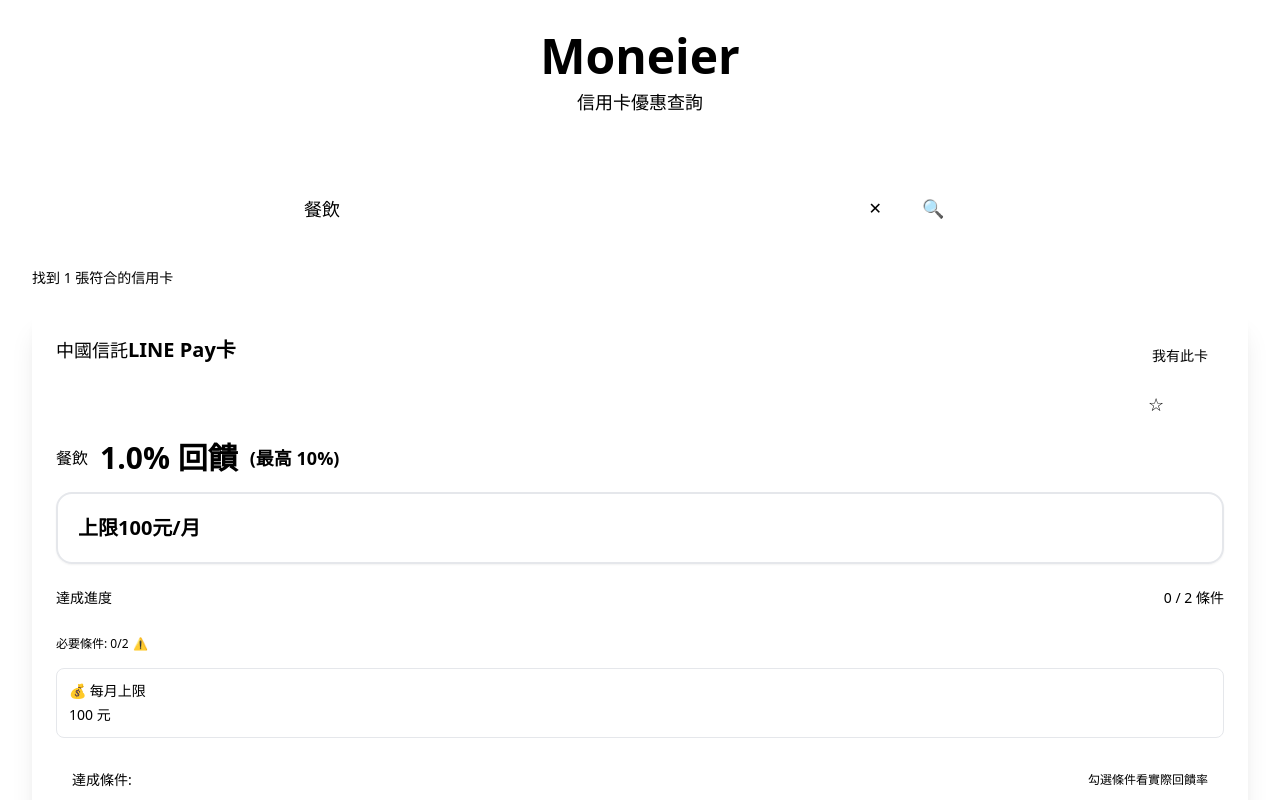
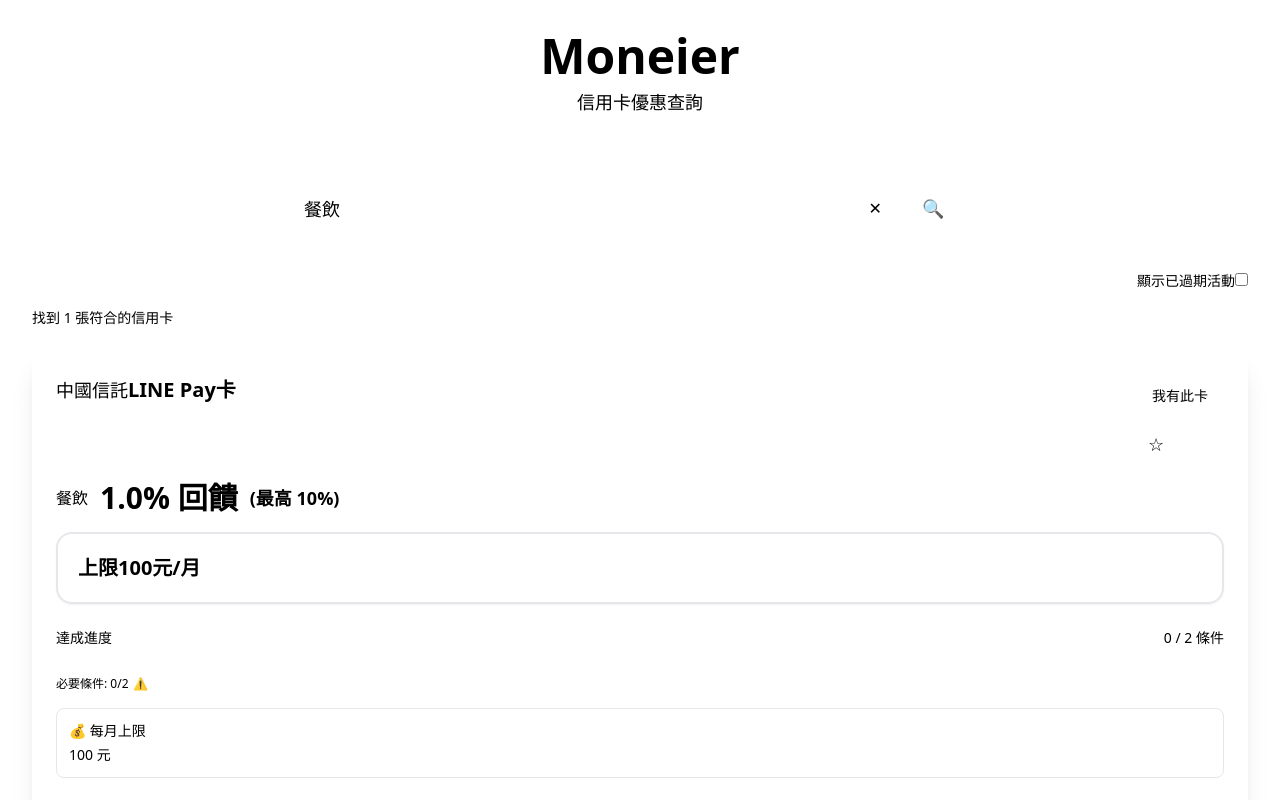
Before and after one commit to z80020100/moneier, a React (Vite) app: page / in a window 1280 px wide. Both pictures are taken after a click on the button "餐飲". Shown: the top 800 px of the page. Built offline with nearby package versions, Linux system fonts and the light colour scheme.

Commit message:
Add expired activity filter with enhanced visual indicators

```diff
--- a/src/App.tsx
+++ b/src/App.tsx
@@ -25,6 +25,7 @@
   const [favorites, setFavorites] = useState<string[]>([]);
   const [isLoading, setIsLoading] = useState(true);
   const [hasSearched, setHasSearched] = useState(false);
+  const [showExpired, setShowExpired] = useState(false);
 
   // 卡片的模糊搜尋
   const cardFuse = useMemo(
@@ -158,6 +159,20 @@
             <SearchBar onSearch={handleSearch} query={query} />
           </div>
 
+          {hasSearched && filteredCards.length > 0 && (
+            <div className="flex justify-end mb-4 px-4 sm:px-0">
+              <label className="label cursor-pointer gap-2">
+                <span className="label-text text-sm">顯示已過期活動</span>
+                <input
+                  type="checkbox"
+                  className="toggle toggle-sm"
+                  checked={showExpired}
+                  onChange={(e) => setShowExpired(e.target.checked)}
+                />
+              </label>
+            </div>
+          )}
+
           <CardList
             cards={filteredCards}
             category={activeCategory}
@@ -167,6 +182,7 @@
             onToggleFavorite={handleToggleFavorite}
             isLoading={isLoading}
             hasSearched={hasSearched}
+            showExpired={showExpired}
           />
         </main>
 
--- a/src/components/CardItem.tsx
+++ b/src/components/CardItem.tsx
@@ -8,6 +8,7 @@
   isFavorite?: boolean;
   onToggleOwn: (cardId: string) => void;
   onToggleFavorite: (cardId: string) => void;
+  showExpired?: boolean;
 }
 
 export function CardItem({
@@ -17,14 +18,24 @@
   isFavorite,
   onToggleOwn,
   onToggleFavorite,
+  showExpired = false,
 }: CardItemProps) {
   const [conditionStatus, setConditionStatus] = useState<{
     [key: string]: boolean;
   }>({});
 
+  const isExpired = (benefit: Benefit) => {
+    if (!benefit.validTo) return false;
+    return new Date(benefit.validTo) < new Date();
+  };
+
   const relevantBenefits = category
     ? card.benefits.filter((benefit) => benefit.category === category)
     : card.benefits;
+
+  const filteredBenefits = showExpired
+    ? relevantBenefits
+    : relevantBenefits.filter((benefit) => !isExpired(benefit));
 
   const calculateActualRate = (benefit: Benefit) => {
     const requiredConditions = benefit.conditions.filter((c) => c.required);
@@ -95,12 +106,7 @@
     }));
   };
 
-  const isExpired = (benefit: Benefit) => {
-    if (!benefit.validTo) return false;
-    return new Date(benefit.validTo) < new Date();
-  };
-
-  if (relevantBenefits.length === 0) {
+  if (filteredBenefits.length === 0) {
     return null;
   }
 
@@ -140,7 +146,7 @@
           </div>
         </div>
 
-        {relevantBenefits.map((benefit, index) => {
+        {filteredBenefits.map((benefit, index) => {
           const actualRate = calculateActualRate(benefit);
           const expired = isExpired(benefit);
           const progress = getConditionProgress(benefit);
@@ -149,34 +155,60 @@
           return (
             <div
               key={index}
-              className="pb-6 mb-6 last:mb-0 last:pb-0 border-b border-base-300 last:border-b-0"
+              className={`pb-6 mb-6 last:mb-0 last:pb-0 border-b border-base-300 last:border-b-0 ${
+                expired
+                  ? 'relative bg-base-200/50 rounded-lg p-4 border-2 border-dashed border-base-300/60'
+                  : ''
+              }`}
             >
-              <div className="flex flex-col sm:flex-row sm:justify-between sm:items-center mb-4 gap-2">
+              {expired && (
+                <div className="absolute -top-2 -right-2 bg-error text-error-content px-3 py-1 rounded-full text-xs font-bold shadow-lg z-10 rotate-12">
+                  ❌ 已過期
+                </div>
+              )}
+
+              <div
+                className={`flex flex-col sm:flex-row sm:justify-between sm:items-center mb-4 gap-2 ${expired ? 'opacity-60' : ''}`}
+              >
                 <div className="flex flex-col sm:flex-row sm:items-center gap-2 sm:gap-3">
-                  <span className="badge badge-lg badge-primary">
+                  <span
+                    className={`badge badge-lg ${expired ? 'badge-ghost' : 'badge-primary'}`}
+                  >
                     {benefit.category}
                   </span>
                   <div
-                    className={`text-2xl sm:text-3xl font-bold ${getRateColor(actualRate)} ${expired ? 'opacity-50' : ''}`}
+                    className={`text-2xl sm:text-3xl font-bold ${expired ? 'text-base-content/40 line-through' : getRateColor(actualRate)}`}
                   >
                     {actualRate.toFixed(1)}% 回饋
                   </div>
-                  <div className="text-base sm:text-lg font-semibold text-base-content/80">
+                  <div
+                    className={`text-base sm:text-lg font-semibold ${expired ? 'text-base-content/40' : 'text-base-content/80'}`}
+                  >
                     (最高 {benefit.maxRate}%)
                   </div>
                 </div>
-                {expired && (
-                  <div className="badge badge-error text-xs self-start sm:self-center">
-                    已過期
-                  </div>
-                )}
               </div>
 
               {/* 優惠說明 - 主要內容 */}
-              {benefit.notes && !expired && (
-                <div className="bg-gradient-to-r from-primary/15 to-primary/5 border-2 border-primary/50 rounded-2xl p-5 mb-6 shadow-sm">
-                  <div className="text-lg sm:text-xl text-base-content font-semibold leading-relaxed">
+              {benefit.notes && (
+                <div
+                  className={`${
+                    expired
+                      ? 'bg-base-300/30 border-2 border-base-300/50 opacity-50'
+                      : 'bg-gradient-to-r from-primary/15 to-primary/5 border-2 border-primary/50'
+                  } rounded-2xl p-5 mb-6 shadow-sm`}
+                >
+                  <div
+                    className={`text-lg sm:text-xl font-semibold leading-relaxed ${
+                      expired ? 'text-base-content/50' : 'text-base-content'
+                    }`}
+                  >
                     {benefit.notes}
+                    {expired && (
+                      <span className="ml-2 text-xs opacity-75">
+                        （此優惠已過期）
+                      </span>
+                    )}
                   </div>
                 </div>
               )}
@@ -250,13 +282,20 @@
               )}
 
               {benefit.conditions.length > 0 && (
-                <div className="bg-base-200 rounded-lg p-3 sm:p-4">
-                  <h4 className="font-medium mb-3 text-sm flex flex-col sm:flex-row sm:items-center sm:justify-between gap-1">
-                    <span>達成條件:</span>
-                    {hasMultipleConditions && (
+                <div
+                  className={`${expired ? 'bg-base-300/30 opacity-50' : 'bg-base-200'} rounded-lg p-3 sm:p-4`}
+                >
+                  <h4
+                    className={`font-medium mb-3 text-sm flex flex-col sm:flex-row sm:items-center sm:justify-between gap-1 ${expired ? 'text-base-content/50' : ''}`}
+                  >
+                    <span>達成條件:{expired && ' （已過期）'}</span>
+                    {hasMultipleConditions && !expired && (
                       <div className="text-xs text-base-content/60">
                         勾選條件看實際回饋率
                       </div>
+                    )}
+                    {expired && (
+                      <div className="text-xs text-error/60">此活動已結束</div>
                     )}
                   </h4>
                   <div className="space-y-3">
@@ -265,10 +304,14 @@
                       return (
                         <label
                           key={condition.id}
-                          className={`flex items-start gap-3 cursor-pointer p-3 sm:p-4 rounded-lg transition-colors touch-manipulation ${
-                            isChecked
-                              ? 'bg-success/10 border border-success/30'
-                              : 'hover:bg-base-300/50 active:bg-base-300/70'
+                          className={`flex items-start gap-3 p-3 sm:p-4 rounded-lg transition-colors ${
+                            expired
+                              ? 'cursor-not-allowed opacity-60 bg-base-300/20'
+                              : `cursor-pointer touch-manipulation ${
+                                  isChecked
+                                    ? 'bg-success/10 border border-success/30'
+                                    : 'hover:bg-base-300/50 active:bg-base-300/70'
+                                }`
                           }`}
                         >
                           <input
--- a/src/components/CardList.tsx
+++ b/src/components/CardList.tsx
@@ -11,6 +11,7 @@
   onToggleFavorite: (cardId: string) => void;
   isLoading?: boolean;
   hasSearched?: boolean;
+  showExpired?: boolean;
 }
 
 export function CardList({
@@ -22,6 +23,7 @@
   onToggleFavorite,
   isLoading,
   hasSearched = false,
+  showExpired = false,
 }: CardListProps) {
   if (isLoading) {
     return (
@@ -122,6 +124,7 @@
           isFavorite={favorites.includes(card.id)}
           onToggleOwn={onToggleOwn}
           onToggleFavorite={onToggleFavorite}
+          showExpired={showExpired}
         />
       ))}
     </div>
```
